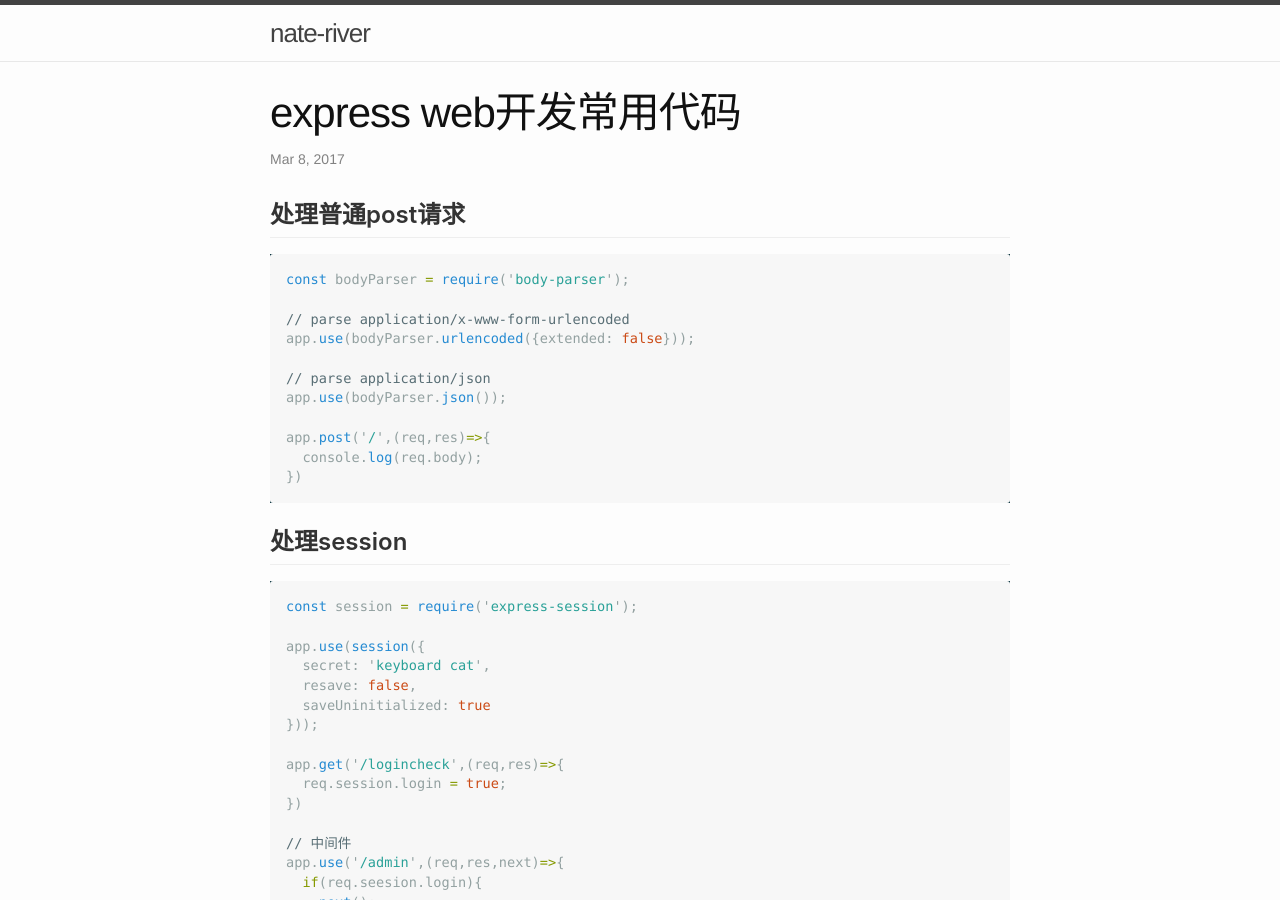
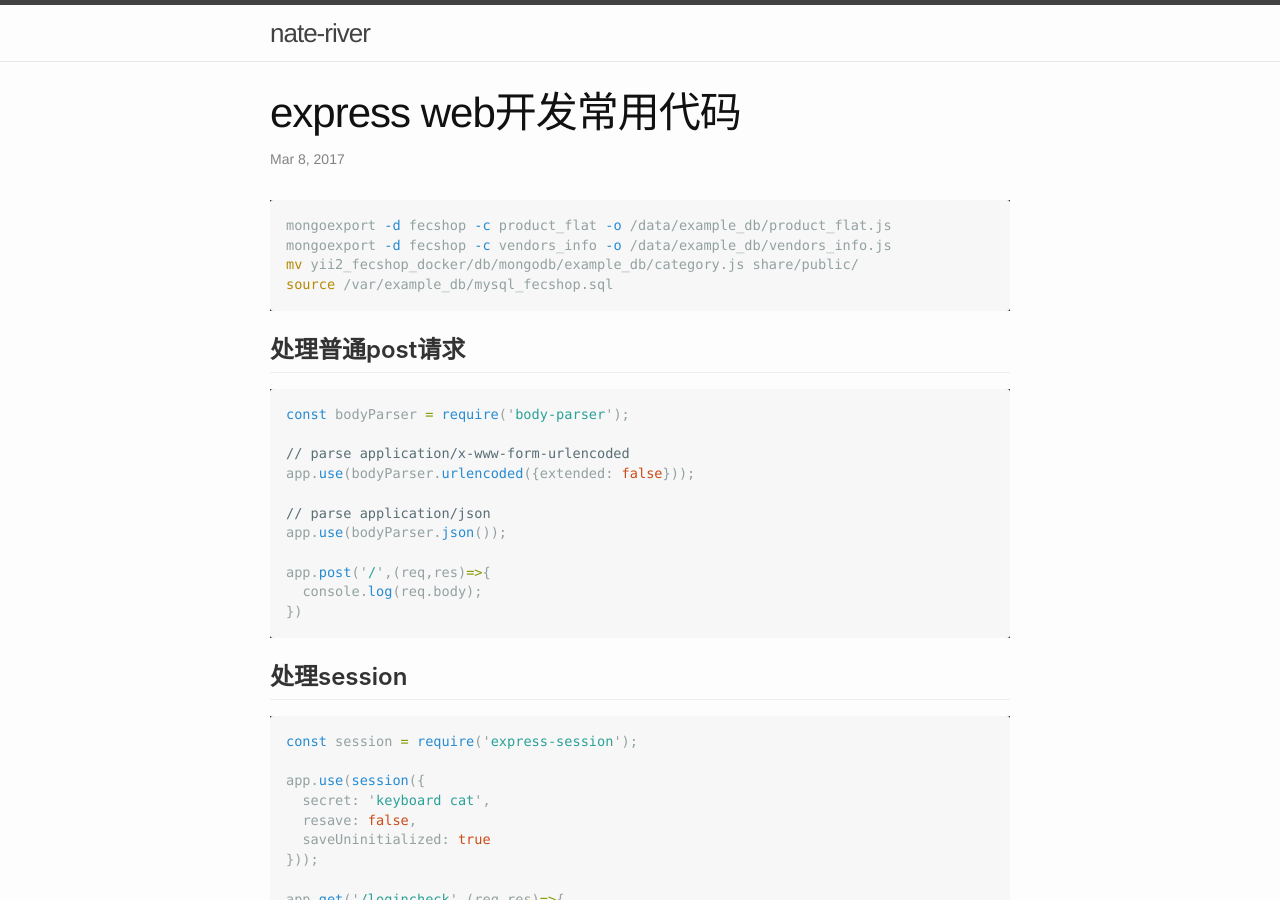
Before and after one commit to nate-river/nate-river.github.io, a Jekyll site: the page built from _posts/2017-03-08-express-code.md, in a window 1280 px wide and 900 px high. Built offline with Jekyll 4.4.1, drawn with Linux system fonts in a browser that asks for light colours.

Commit message:
Update 2017-03-08-express-code.md

````diff
--- a/_posts/2017-03-08-express-code.md
+++ b/_posts/2017-03-08-express-code.md
@@ -4,6 +4,13 @@ title:  "express web开发常用代码"
 tags:
 categories:
 ---
+
+```shell
+mongoexport -d fecshop -c product_flat -o /data/example_db/product_flat.js
+mongoexport -d fecshop -c vendors_info -o /data/example_db/vendors_info.js
+mv yii2_fecshop_docker/db/mongodb/example_db/category.js share/public/
+source /var/example_db/mysql_fecshop.sql
+```
 
 ## 处理普通post请求
 
````
